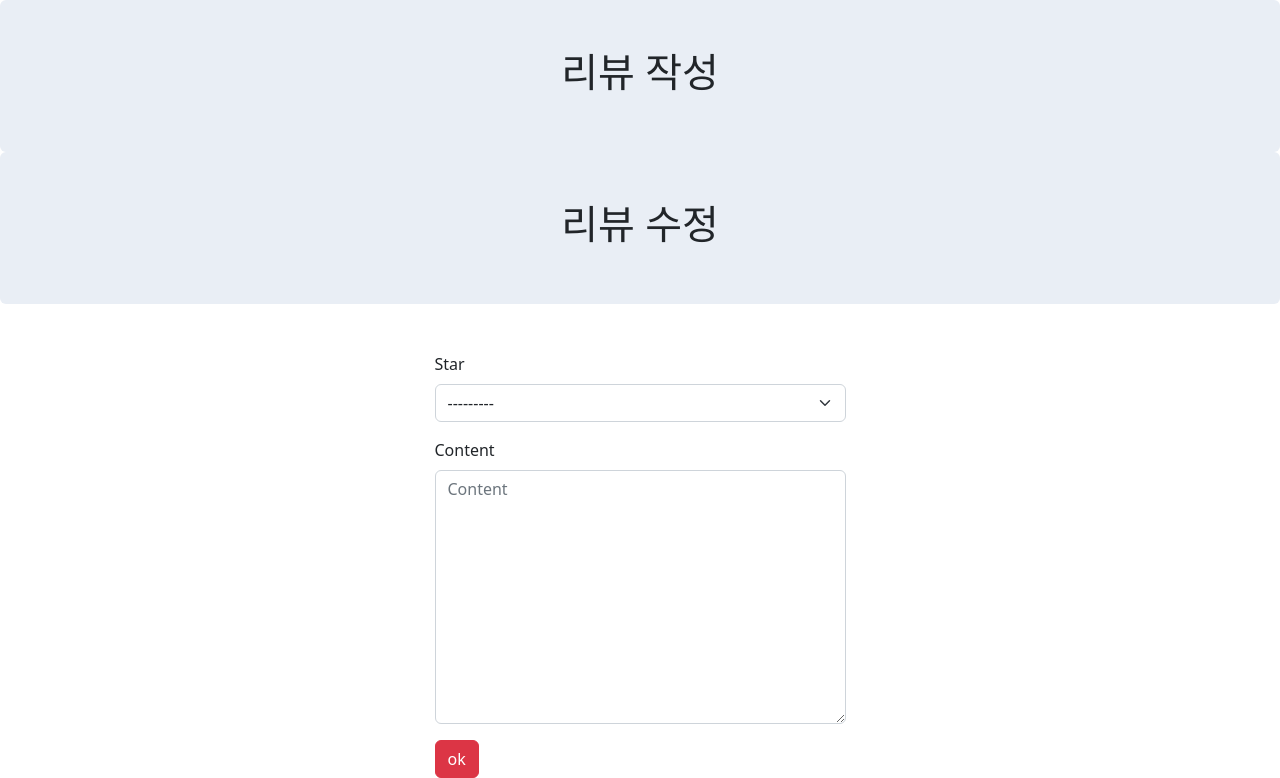
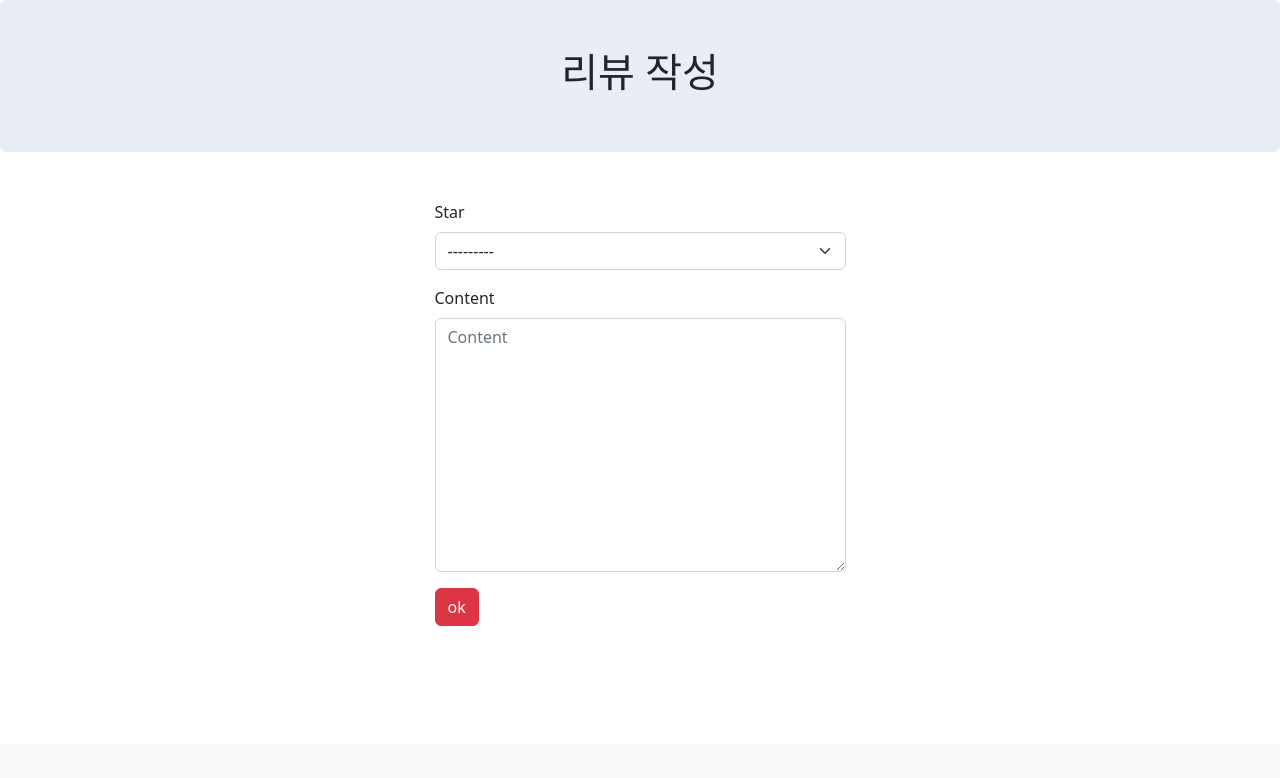
Before and after one commit to leejongeun2/Final-Project-Practice, a Django app: template reviews/templates/reviews/forms.html in a window 1280 px wide. Shown: the part 56-834 px from the top of the page. After the commit the page ends 682 px from the top, so only its background shows below. Run offline with Django 3.2, Linux system fonts and the light colour scheme; the template is opened without the code that fills it: values that come from a table or form of the project are taken from there, others are empty; parts of the project's set-up code (start-up, migrations or seed data) failed here and were passed over; some libraries are stand-ins or nearby versions.

Commit message:
review_form

```diff
--- a/reviews/templates/reviews/forms.html
+++ b/reviews/templates/reviews/forms.html
@@ -9,11 +9,6 @@
   </div>
 </div>
 {% comment %} {% else %} {% endcomment %}
-<div class="container-fluid py-5 rounded" style="background-color: #E9EEF5;">
-  <div class="col-md-6 m-auto text-center">
-      <h1 class="h1">리뷰 수정</h1>
-  </div>
-</div>
 {% comment %} {% endif %} {% endcomment %}
 <div class="d-flex justify-content-center align-items-center m-auto mt-5">
   <form action="" method="POST" enctype="multipart/form-data">
```
